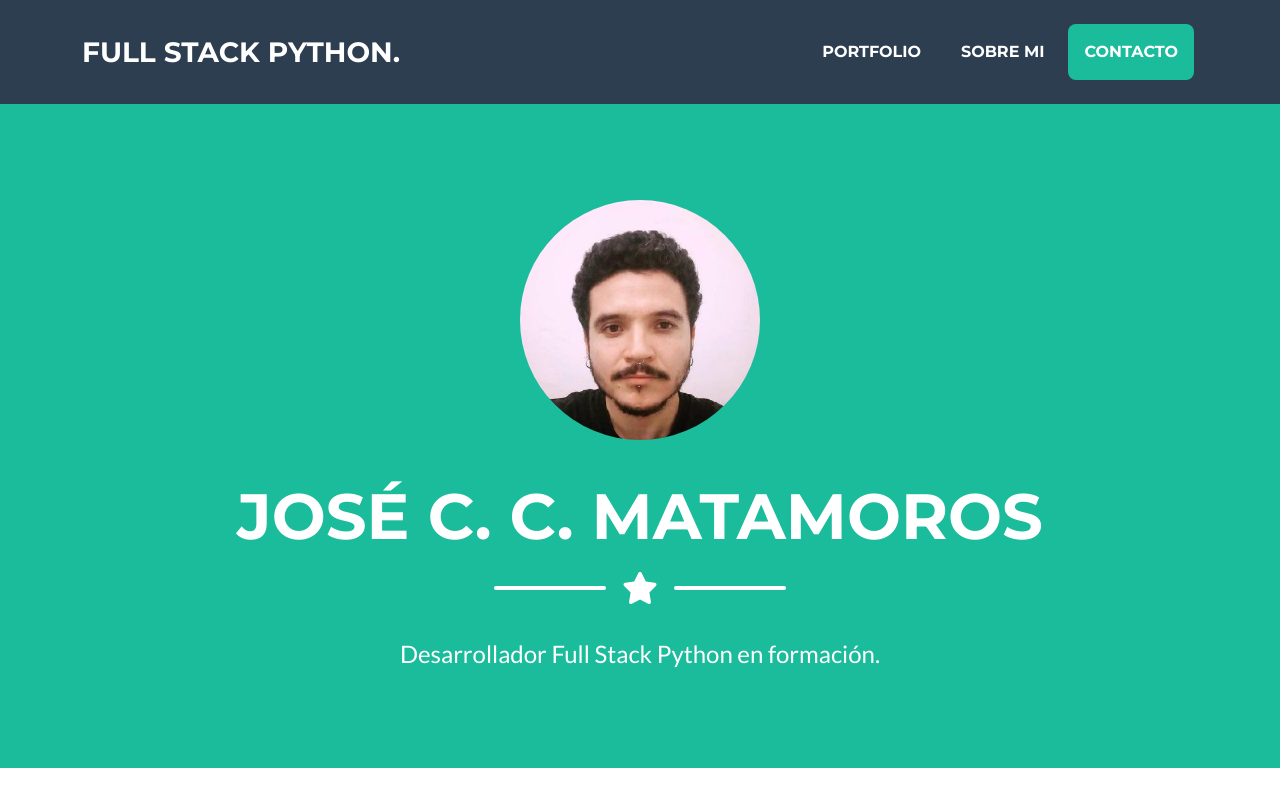
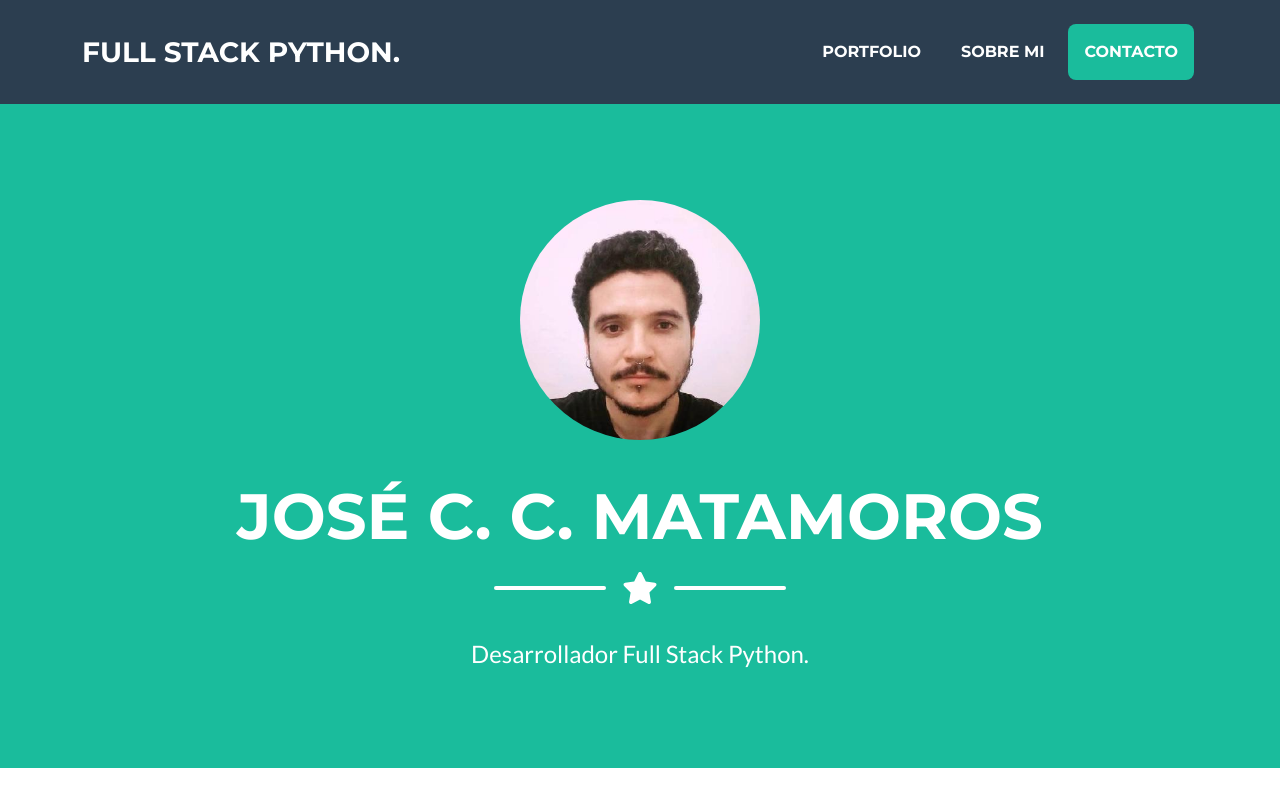
Before and after one commit to JseMatamoros/Portfolio_JoseCCM, a plain HTML site: page index.html in a window 1280 px wide. Shown: the top 800 px of the page. Drawn offline with nearby package versions, Linux system fonts and the light colour scheme.

Commit message:
full stack

```diff
--- a/index.html
+++ b/index.html
@@ -48,7 +48,7 @@
                     <div class="divider-custom-line"></div>
                 </div>
                 <!-- Masthead Subheading-->
-                <p class="masthead-subheading font-weight-light mb-0">Desarrollador Full Stack Python en formación.</p>
+                <p class="masthead-subheading font-weight-light mb-0">Desarrollador Full Stack Python.</p>
             </div>
         </header>
         <!-- Portfolio Section-A-->
```
